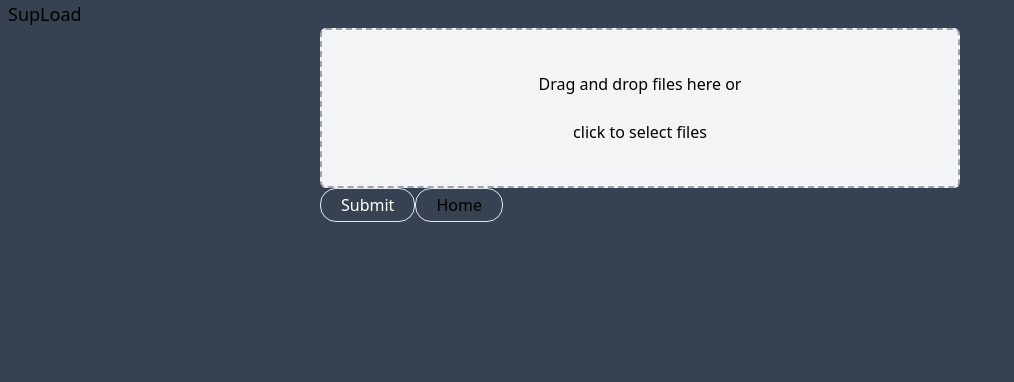
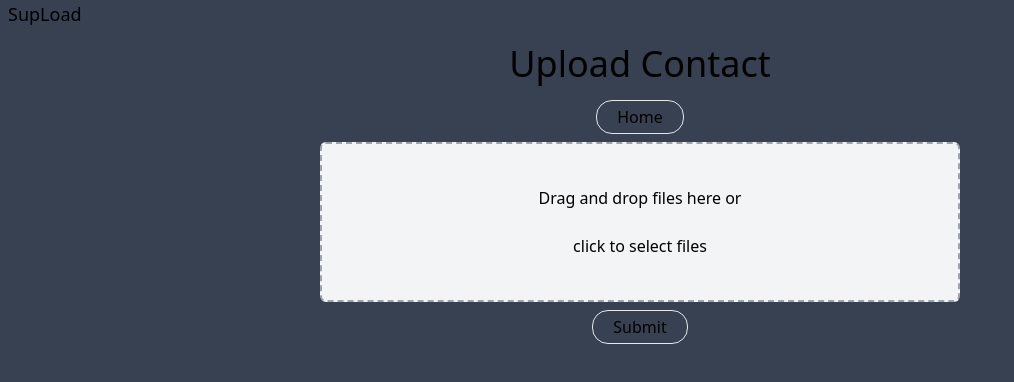
Before and after one commit to meloegel/SupLoad-FE, a React (Create React App) app: page /upload-contact in a window 1280 px wide. Shown: the top 382 px of the page, without its empty margins (0-1014 px from the left). Built offline with nearby package versions, Linux system fonts and the light colour scheme.

Commit message:
added title and some styles to upload

```diff
--- a/src/pages/UploadContact.tsx
+++ b/src/pages/UploadContact.tsx
@@ -90,6 +90,16 @@ export default function UploadContact(): JSX.Element {
 
   return (
     <div>
+      <div className="text-center">
+        <h2 className="p-4 text-slate-300 text-4xl">Upload Contact</h2>
+        <Button
+          text="Home"
+          className="text-slate-300 mb-2"
+          onClick={() => {
+            navigate("/home");
+          }}
+        />
+      </div>
       <form onSubmit={handleSubmit(onSubmit)} className="w-1/2 m-auto">
         <div
           {...getRootProps({
@@ -102,18 +112,10 @@ export default function UploadContact(): JSX.Element {
           <br />
           <p>click to select files</p>
         </div>
-
         <div>{files}</div>
-
-        <Button text="Submit" className="text-white" onClick={onSubmit} />
-
-        <Button
-          text="Home"
-          className="text-slate-300 mb-2"
-          onClick={() => {
-            navigate("/home");
-          }}
-        />
+        <div className="text-center p-2">
+          <Button text="Submit" className="text-slate-300" onClick={onSubmit} />
+        </div>
       </form>
     </div>
   );
```
